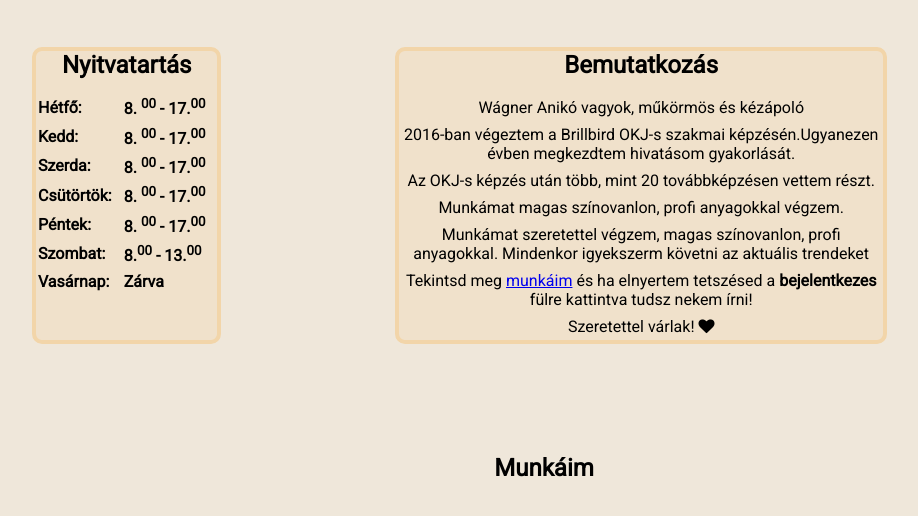
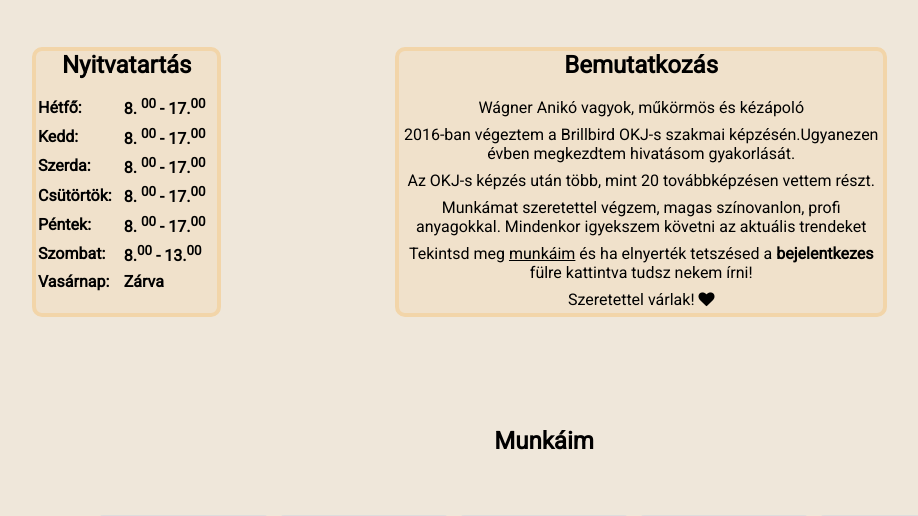
Before and after one commit to grenata36/grenata36.github.io, a PHP site: page /vizsgamunka/index.html in a window 1280 px wide. Shown: the part 459-975 px from the top of the page, without its empty margins (96-1014 px from the left). Run offline with PHP 8.4, Linux system fonts and the light colour scheme; some web fonts are replaced.

Commit message:
kisebb változások

```diff
--- a/vizsgamunka/css/styles.css
+++ b/vizsgamunka/css/styles.css
@@ -92,6 +92,10 @@ section p {
 
 section h2 {
     padding-bottom: 15px;
+}
+
+section a {
+    color: black;
 }
 
 aside {
--- a/vizsgamunka/index.html
+++ b/vizsgamunka/index.html
@@ -37,9 +37,8 @@
 <p>Wágner Anikó vagyok, műkörmös és kézápoló</p>
 <p>2016-ban végeztem a Brillbird OKJ-s szakmai képzésén.Ugyanezen évben megkezdtem hivatásom gyakorlását.</p>
   <p>Az OKJ-s képzés után több, mint 20 továbbképzésen vettem részt.</p>
-<p>Munkámat magas színovanlon, profi anyagokkal végzem. </p>
-<p>Munkámat szeretettel végzem, magas színovanlon, profi anyagokkal. Mindenkor igyekszerm követni az aktuális trendeket</p>
-<p>Tekintsd meg <a href="#works">munkáim</a>  és ha elnyertem tetszésed a <b>bejelentkezes</b> fülre kattintva tudsz nekem írni!</p>
+<p>Munkámat szeretettel végzem, magas színovanlon, profi anyagokkal. Mindenkor igyekszem követni az aktuális trendeket</p>
+<p>Tekintsd meg <a href="#works">munkáim</a>  és ha elnyerték tetszésed a <b>bejelentkezes</b> fülre kattintva tudsz nekem írni!</p>
   <p> Szeretettel várlak! <i class="fa fa-heart"></i></p>
 
 </section>
```
